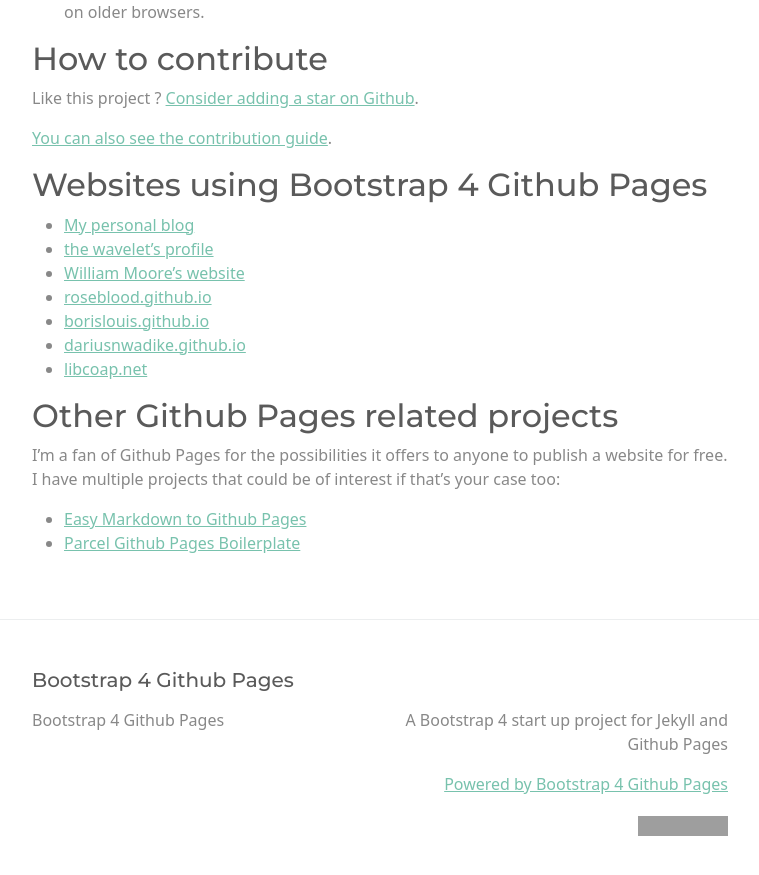
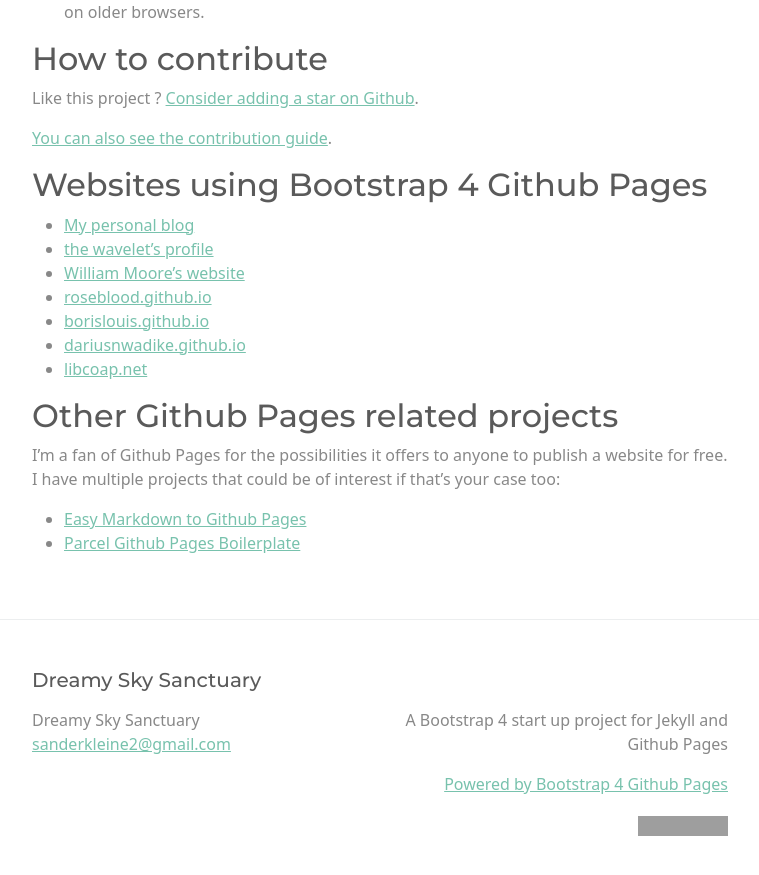
Before and after one commit to sander1946/Dreamy-site, a Jekyll site: the page built from index.md, in a window 1280 px wide and 900 px high, scrolled down 2544 px. Shown: the top 875 px of the window, without its empty margins (260-1019 px from the left). Built offline with Jekyll 4.4.1, drawn with Linux system fonts in a browser that asks for light colours; some of the changed text lies outside the part shown; grey boxes are pictures that could not be loaded.

Commit message:
Update _config.yml

```diff
--- a/_config.yml
+++ b/_config.yml
@@ -13,16 +13,16 @@
 # you will see them accessed via {{ site.title }}, {{ site.email }}, and so on.
 # You can create any custom variable you would like, and they will be accessible
 # in the templates via {{ site.myvariable }}.
-title: Bootstrap 4 Github Pages
-email: ""
+title: Dreamy Sky Sanctuary
+email: "sanderkleine2@gmail.com"
 description: >- # this means to ignore newlines until "baseurl:"
   A Bootstrap 4 start up project for Jekyll and Github Pages
-#baseurl: "" # the subpath of your site, e.g. /blog
-#url: "" # the base hostname & protocol for your site, e.g. http://example.com
-#twitter_username: jekyllrb
-#github_username:  jekyll
+baseurl: "/" # the subpath of your site, e.g. /blog
+url: "https://dreamyskysanctuary.com" # the base hostname & protocol for your site, e.g. http://example.com
+#twitter_username: ---
+github_username:  sander1946
 
-repository: "nicolas-van/bootstrap-4-github-pages"
+repository: "sander1946/Dreamy-site"
 
 # Build settings
 plugins:
```
